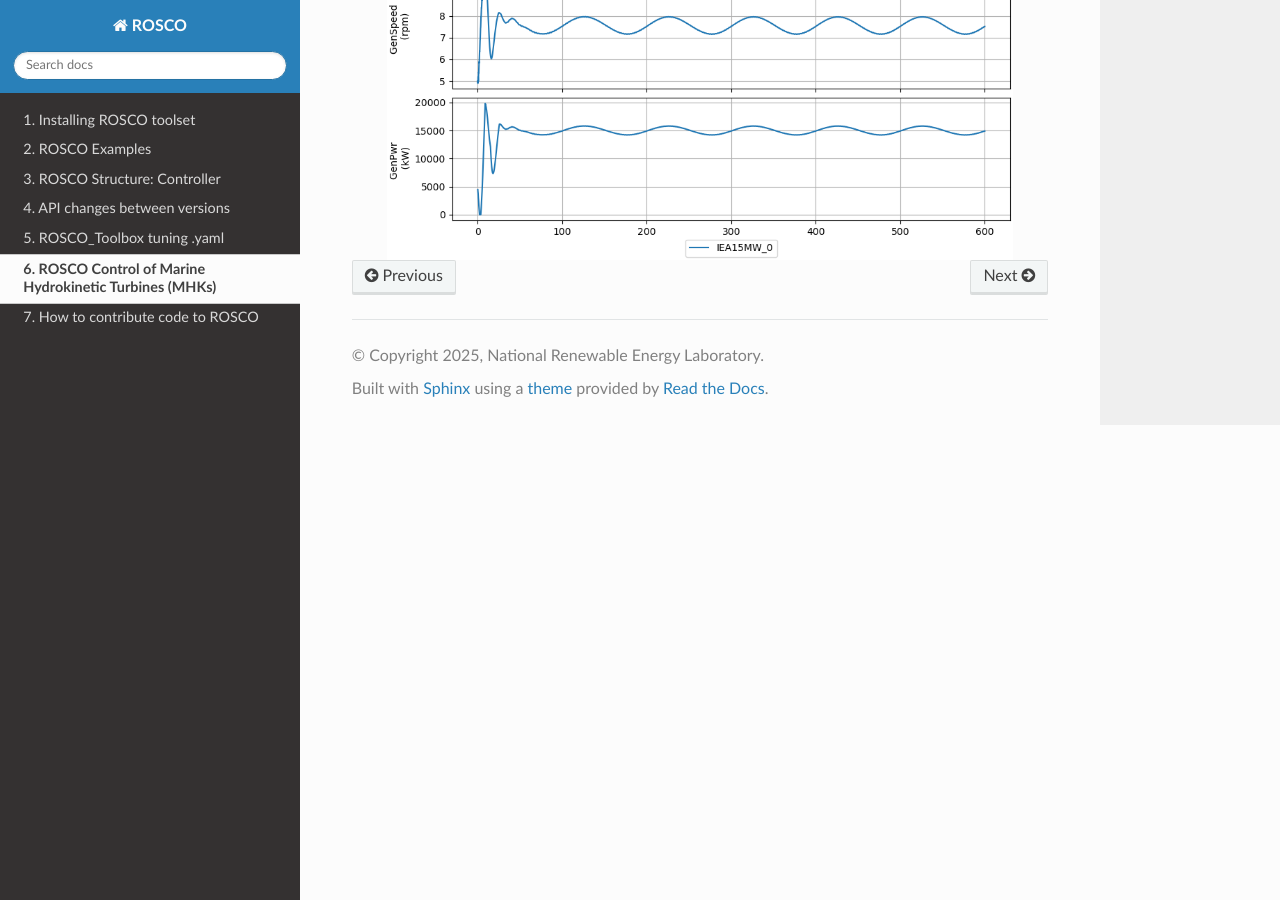
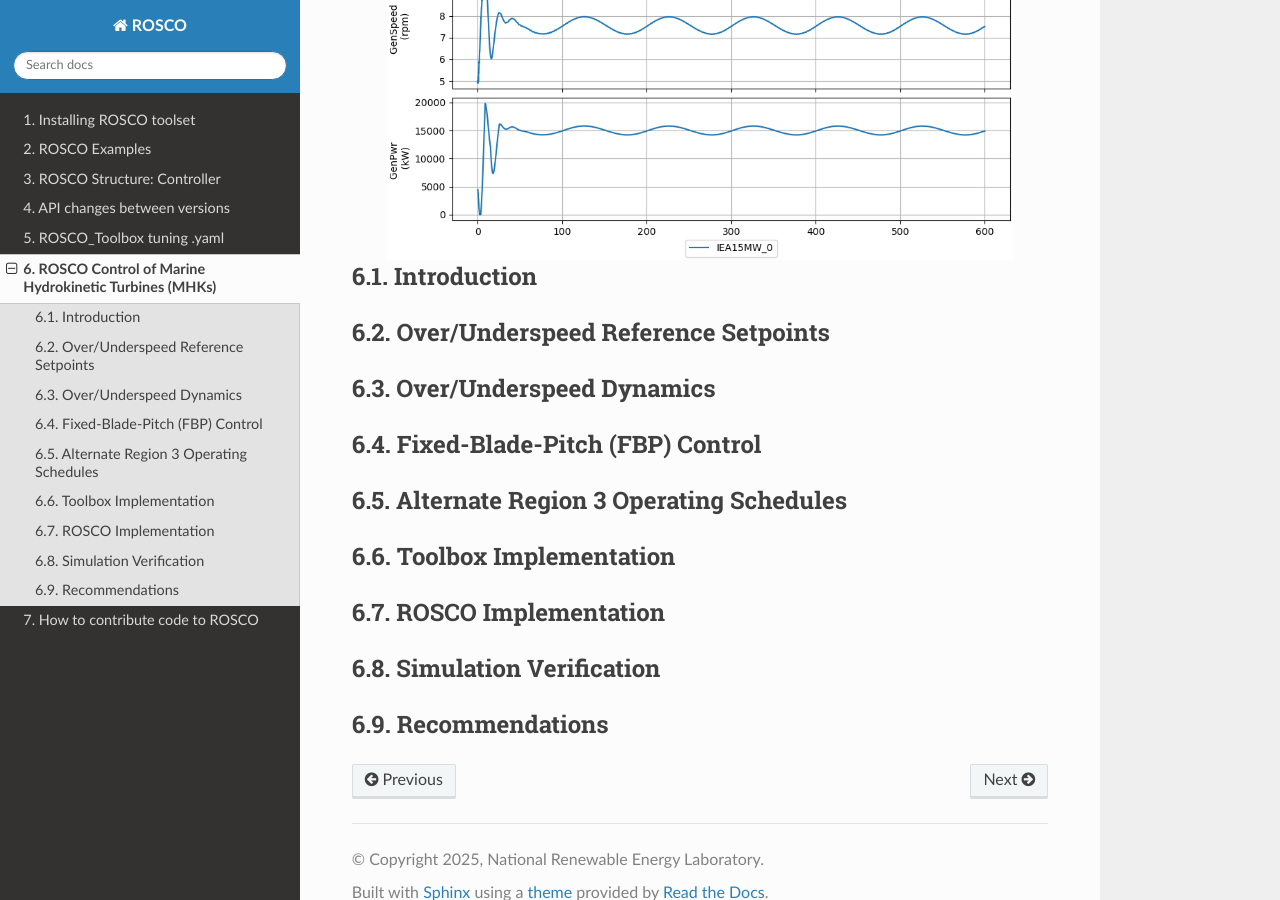
Before and after one commit to NREL/ROSCO, a Sphinx documentation site: the page built from docs/source/marine_hydro.rst, in a window 1280 px wide and 900 px high, scrolled down 821 px. Built offline with Sphinx 7.4.7 and the Read the Docs theme 3.1.0, drawn with Linux system fonts in a browser that asks for light colours; pages that are not in the unit, such as notebooks, are missing from menus; the version number is read from the project's files by our own code.

Commit message:
Add section headers to mhk docs

```diff
--- a/docs/source/marine_hydro.rst
+++ b/docs/source/marine_hydro.rst
@@ -10,3 +10,35 @@ Here is some text
 .. figure:: /images/29_AWC.png
    :align: center
    :width: 90%
+
+
+Introduction
+---------------
+
+
+Over/Underspeed Reference Setpoints
+-----------------------------------
+
+
+Over/Underspeed Dynamics
+------------------------
+
+
+Fixed-Blade-Pitch (FBP) Control
+--------------------------------
+
+
+Alternate Region 3 Operating Schedules
+---------------------------------------
+
+Toolbox Implementation
+-----------------------
+
+ROSCO Implementation
+-----------------------
+
+Simulation Verification
+-----------------------
+
+Recommendations
+-----------------------
```
